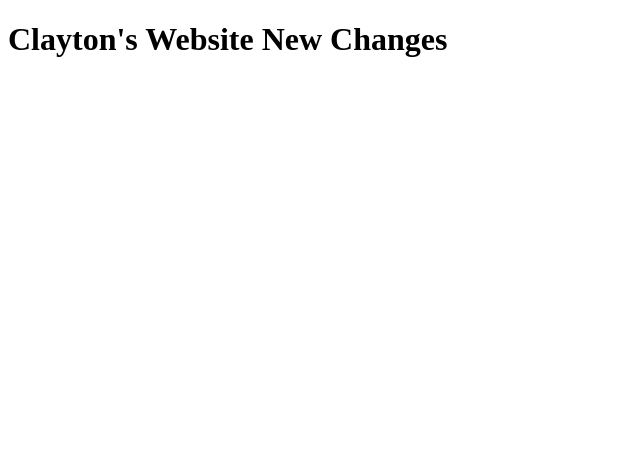
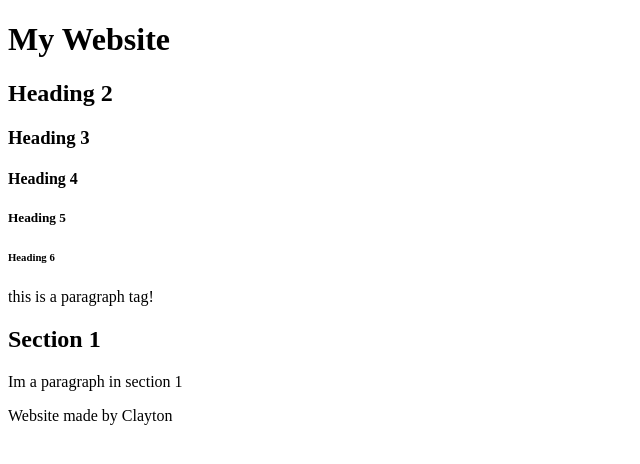
Before and after one commit to claytonschroeder-cs/website, a plain HTML site: page index.html in a window 1280 px wide. Shown: the whole page, without its empty margins (0-640 px from the left). Drawn offline with Linux system fonts and the light colour scheme.

Commit message:
Update index.html

```diff
--- a/index.html
+++ b/index.html
@@ -5,6 +5,24 @@
 	<meta charset="utf-8">
 </head>
 <body>
-	<h1>Clayton's Website New Changes</h1>
+	<!-- I need to figure out what my title -->
+	<header>
+		<h1>My Website</h1>
+		<h2>Heading 2</h2>
+		<h3>Heading 3</h3>
+		<h4>Heading 4</h4>
+		<h5>Heading 5</h5>
+		<h6>Heading 6</h6>
+		<p>this is a paragraph tag!</p>
+	</header>
+
+	<section>
+		<h1>Section 1</h1>
+		<p>Im a paragraph in section 1</p>
+	</section>
+
+	<footer>
+		<p>Website made by Clayton</p>
+	</footer>
 </body>
 </html>
```
